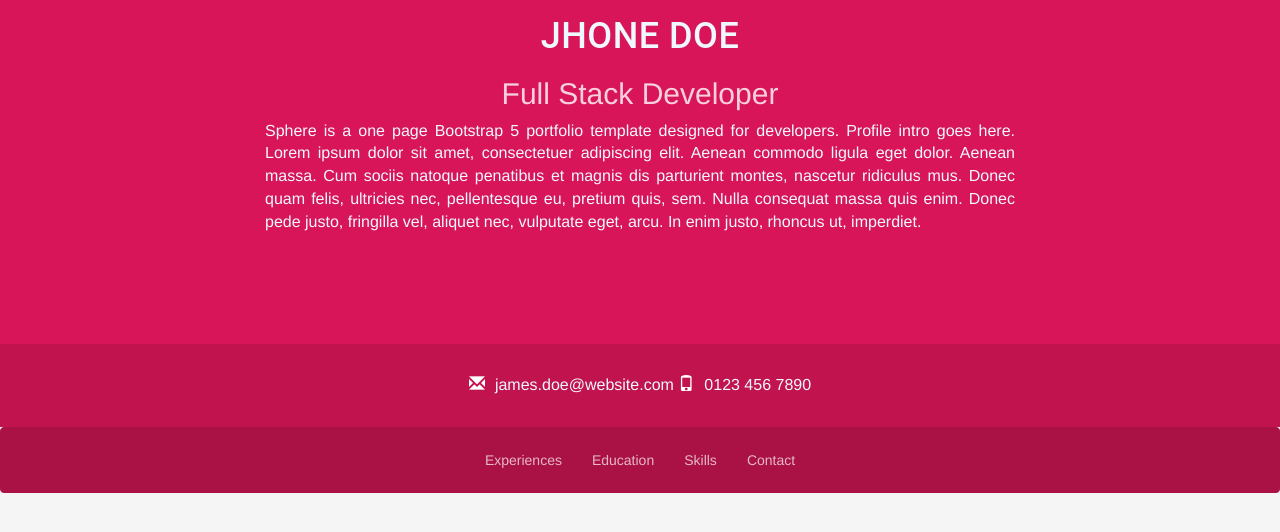
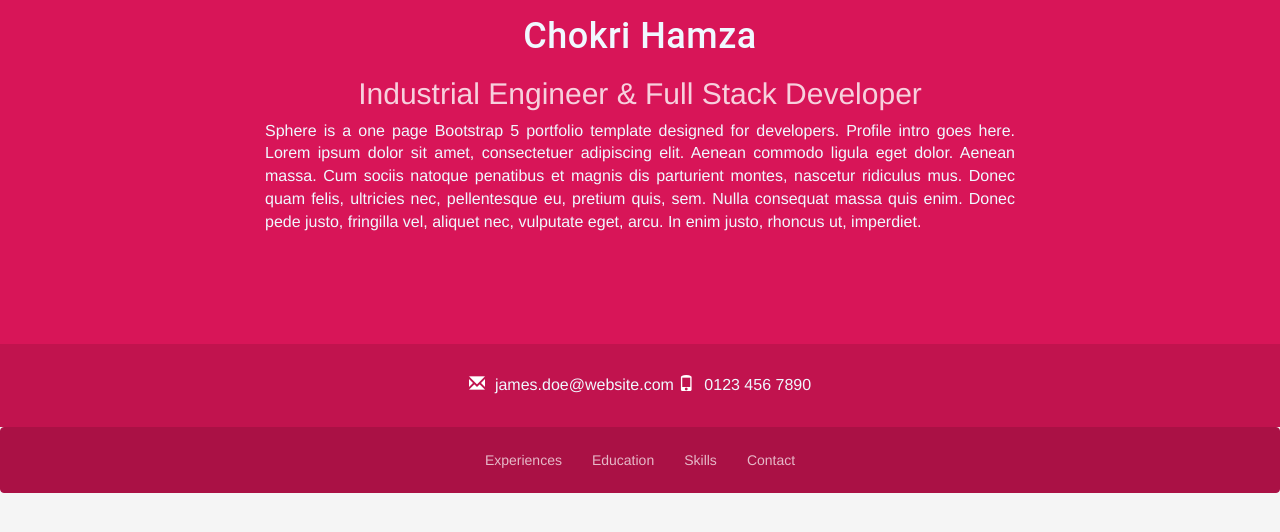
Before and after one commit to chokrihamza/hamza.github.io, a plain HTML site: page index.html in a window 1280 px wide. Shown: the part 268-800 px from the top of the page. Drawn offline with nearby package versions, Linux system fonts and the light colour scheme.

Commit message:
chokri hamza portfoli1

```diff
--- a/index.html
+++ b/index.html
@@ -7,7 +7,7 @@
   <link rel="stylesheet" href="https://maxcdn.bootstrapcdn.com/bootstrap/3.4.0/css/bootstrap.min.css">
   <link rel="stylesheet" href="https://cdnjs.cloudflare.com/ajax/libs/font-awesome/5.15.3/css/all.min.css">
 
-  <title>Document</title>
+  <title>Resume chokri hamza</title>
   <style>
     .head{
 
@@ -97,8 +97,8 @@
    <img class="img-circle " width="160px" height="160px" src="https://avatars.githubusercontent.com/u/69900730?v=4"  alt="image hamza chokri "/>
 
   </div>
-  <h1 class="name">JHONE DOE</h1>
-  <h2 class="title">Full Stack Developer</h2>
+  <h1 class="name">Chokri Hamza</h1>
+  <h2 class="title">Industrial Engineer & Full Stack Developer</h2>
 <p style="text-align: justify; color: aliceblue;padding:0% 20% 0% 20%;font-size: 16px;;">
   Sphere is a one page Bootstrap 5
   portfolio template designed for developers.
```
